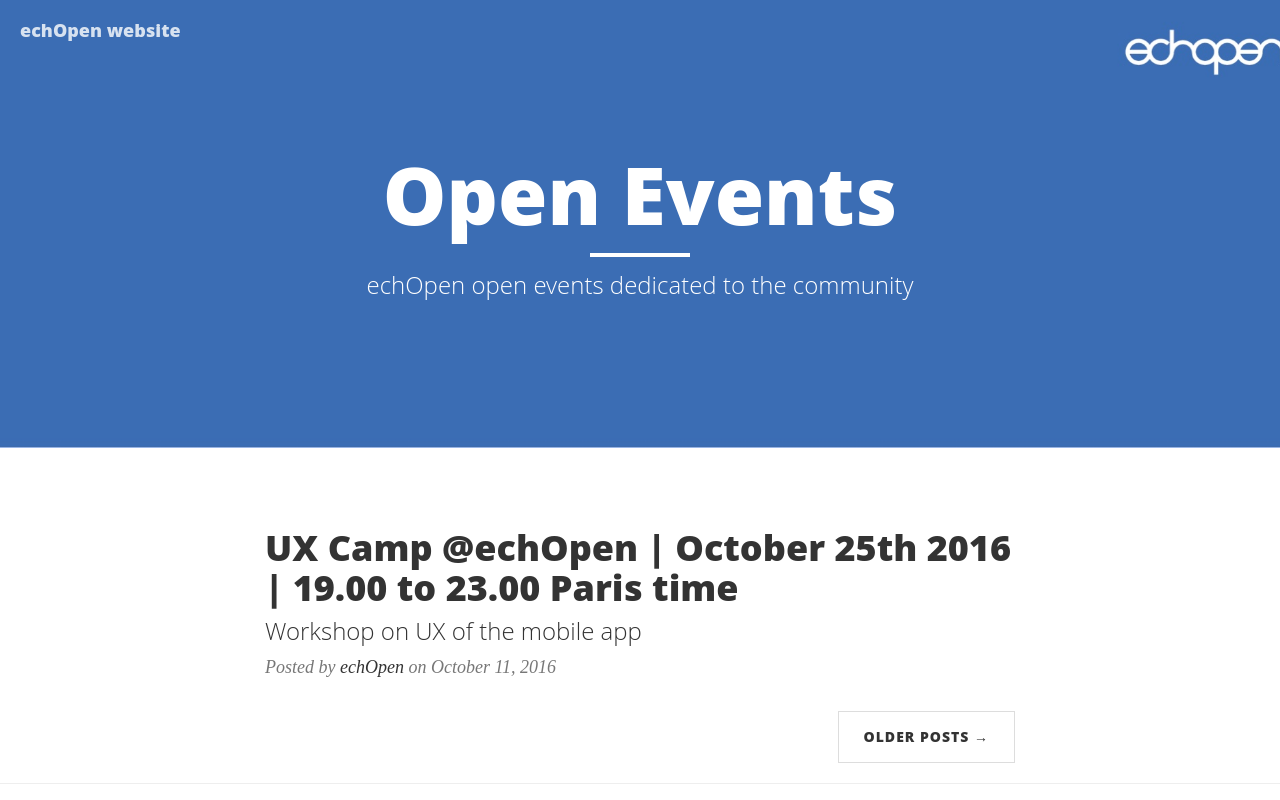
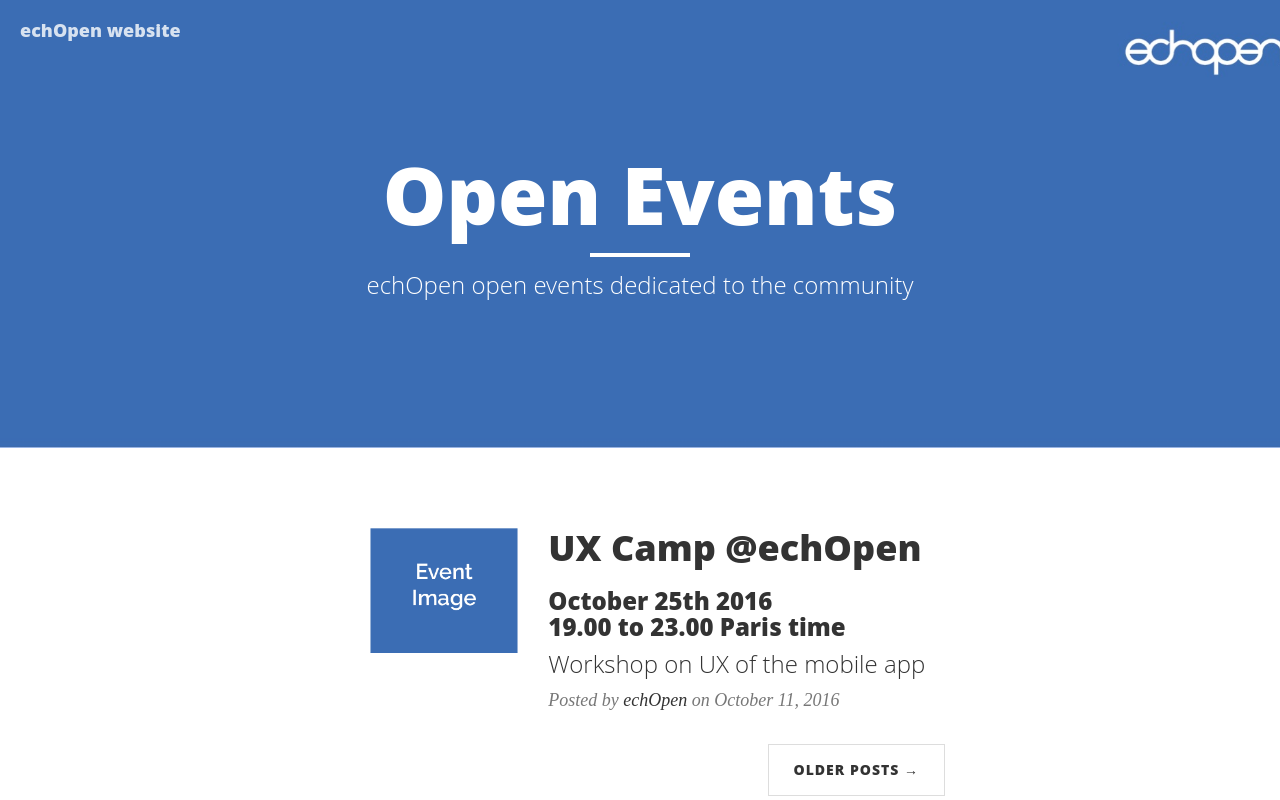
Before and after one commit to echopen/echopen.github.io, a website: page index.html in a window 1280 px wide. Shown: the top 800 px of the page. Drawn offline with Linux system fonts and the light colour scheme.

Commit message:
design adjustment
photo event added, logo echopen

```diff
--- a/css/clean-blog.css
+++ b/css/clean-blog.css
@@ -228,6 +228,11 @@
   margin-top: 30px;
   margin-bottom: 10px;
 }
+.post-preview > a > .post-title-date {
+  font-size: 30px;
+  margin-top: 30px;
+  margin-bottom: 10px;
+}
 .post-preview > a > .post-subtitle {
   margin: 0;
   font-weight: 300;
--- /dev/null
+++ b/css/style.css
@@ -0,0 +1,18 @@
+#img_preview{
+	padding-top: 30px;
+	padding-left: 50px;
+}
+
+#color_date{
+	font-size: 24px;
+}
+.navbar-inner{
+  background-image: url('navbar-bg.png');
+  background-repeat: repeat-x;
+}
+.logo-echo{
+padding-left: 100px;
+background-color: red;
+margin: 100px;
+padding-bottom: 50px;
+}
--- a/index.html
+++ b/index.html
@@ -16,6 +16,7 @@
 
     <!-- Theme CSS -->
     <link href="css/clean-blog.min.css" rel="stylesheet">
+    <link href="css/style.css" rel="stylesheet">
 
     <!-- Custom Fonts -->
     <link href="vendor/font-awesome/css/font-awesome.min.css" rel="stylesheet" type="text/css">
@@ -65,14 +66,21 @@
     </header>
 
     <!-- Main Content -->
-    <div class="container">
+    <div class="container-fluid">
         <div class="row">
-            <div class="col-lg-8 col-lg-offset-2 col-md-10 col-md-offset-1">
+            <div class="col-sm-2 col-sm-offset-3" id="img_preview">
+                <img src="img/event6.jpg" class="img-responsive" alt="event" width="220" height="184">
+            </div>
+            <div class="col-sm-6 col-sm-4" id="text">
                 <div class="post-preview">
                     <a href="UXCamp20161025.html">
                         <h2 class="post-title">
-                            UX Camp @echOpen | October 25th 2016 | 19.00 to 23.00 Paris time
+                            UX Camp @echOpen
                         </h2>
+                        <h3 class="post-title-date" id="color_date">
+                           October 25th 2016 <br>
+                           19.00 to 23.00 Paris time
+                        </h3>
                         <h3 class="post-subtitle">
                             Workshop on UX of the mobile app
                         </h3>
```
Also changed, not shown: UXCamp20161025.html (+5 -2 lines), img/event6.jpg (added), img/logo3.png (added), img/post-bg2.jpg (added), img/post-bg_clean.jpg (added).
